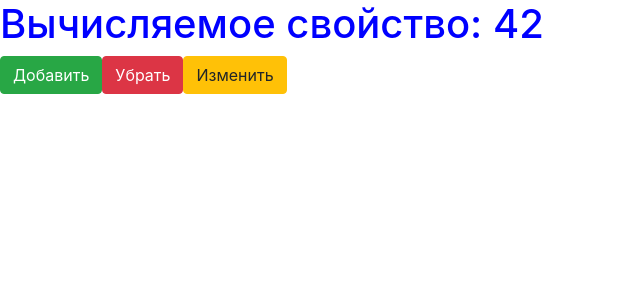
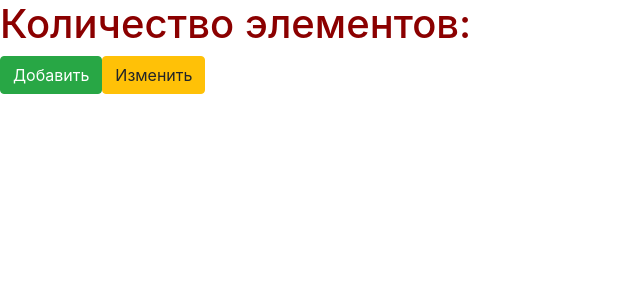
Before and after one commit to Artem-SP/Hooks_by_Minin, a React (Create React App) app: page / in a window 1280 px wide. Shown: the top 300 px of the page, without its empty margins (0-640 px from the left). Built offline with nearby package versions, Linux system fonts and the light colour scheme.

Commit message:
192021 8:48 tm 0:59:35

```diff
--- a/src/App.js
+++ b/src/App.js
@@ -1,42 +1,22 @@
 import React, { useState, useEffect, useRef, useMemo } from "react";
 import "./styles.css";
 
-function complexCompute(num) {
-  let i = 0;
-  while (i < 1000000001) i++;
-  return num * 2;
-}
+export default function App() {
+  const [count, setCount] = useState(false);
+  const [colored, setColored] = useState(1);
 
-export default function App() {
-  const [number, setNumber] = useState(42);
-  const [colored, setColored] = useState(false);
-
-  const styles = useMemo(() => {
-    return { color: colored ? "darkred" : "blue" };
-  }, [colored]);
-
-  const computed = useMemo(() => {
-    return complexCompute(number);
-  }, [number]);
-
-  useEffect(() => {
-    console.log("Styles changed");
-  }, [styles]);
+  const styles = {
+    color: colored ? "darkred" : "blue"
+  };
 
   return (
     <div className="">
-      <h1 style={styles}>Вычисляемое свойство: {number}</h1>
+      <h1 style={styles}>Количество элементов:</h1>
       <button
         className={"btn btn-success"}
-        onClick={() => setNumber((prev) => prev + 1)}
+        onClick={() => setCount((prev) => prev + 1)}
       >
         Добавить
-      </button>
-      <button
-        className={"btn btn-danger"}
-        onClick={() => setNumber((prev) => prev - 1)}
-      >
-        Убрать
       </button>
       <button
         className={"btn btn-warning"}
```
